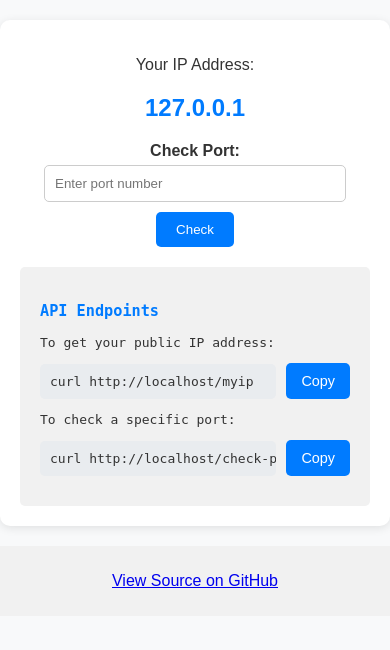
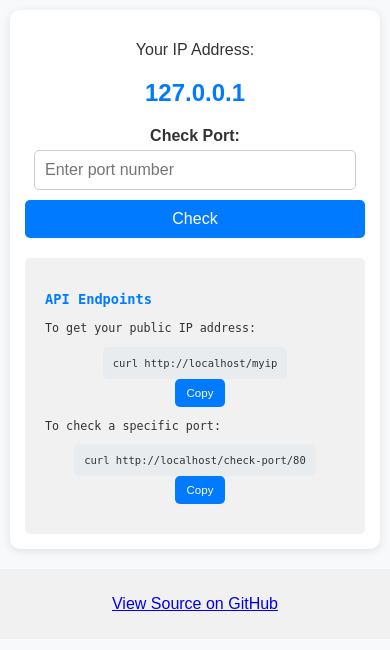
Before and after one commit to grisha765/check-host, a FastAPI app: page / in a window 390 px wide. Shown: the part 110-760 px from the top of the page. Run offline with FastAPI, Linux system fonts and the light colour scheme; parts of the project's set-up code (start-up, migrations or seed data) failed here and were passed over.

Commit message:
[u] optimization for phone

```diff
--- a/static/style.css
+++ b/static/style.css
@@ -162,3 +162,37 @@ footer {
 .copy-btn:active {
     background-color: #003f7f;
 }
+
+@media (max-width: 768px) {
+    main {
+        margin: 10px;
+        padding: 15px;
+    }
+
+    form input {
+        width: 100%;
+        font-size: 1em;
+    }
+
+    form button {
+        width: 100%;
+        font-size: 1em;
+    }
+
+    .api-guide {
+        font-size: 0.9em;
+    }
+
+    .command-container {
+        flex-direction: column;
+    }
+
+    .command-container pre {
+        font-size: 0.9em;
+    }
+
+    .copy-btn {
+        font-size: 0.8em;
+        padding: 8px 12px;
+    }
+}
```
